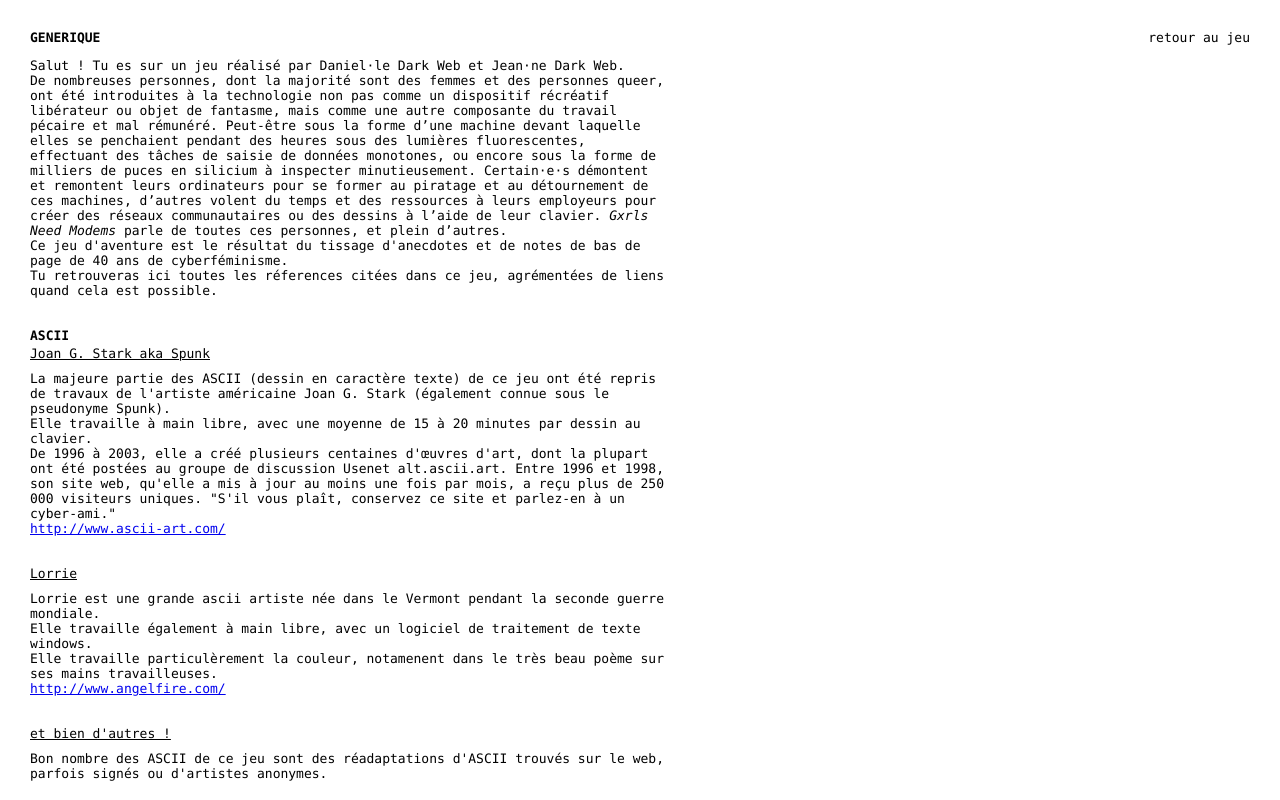
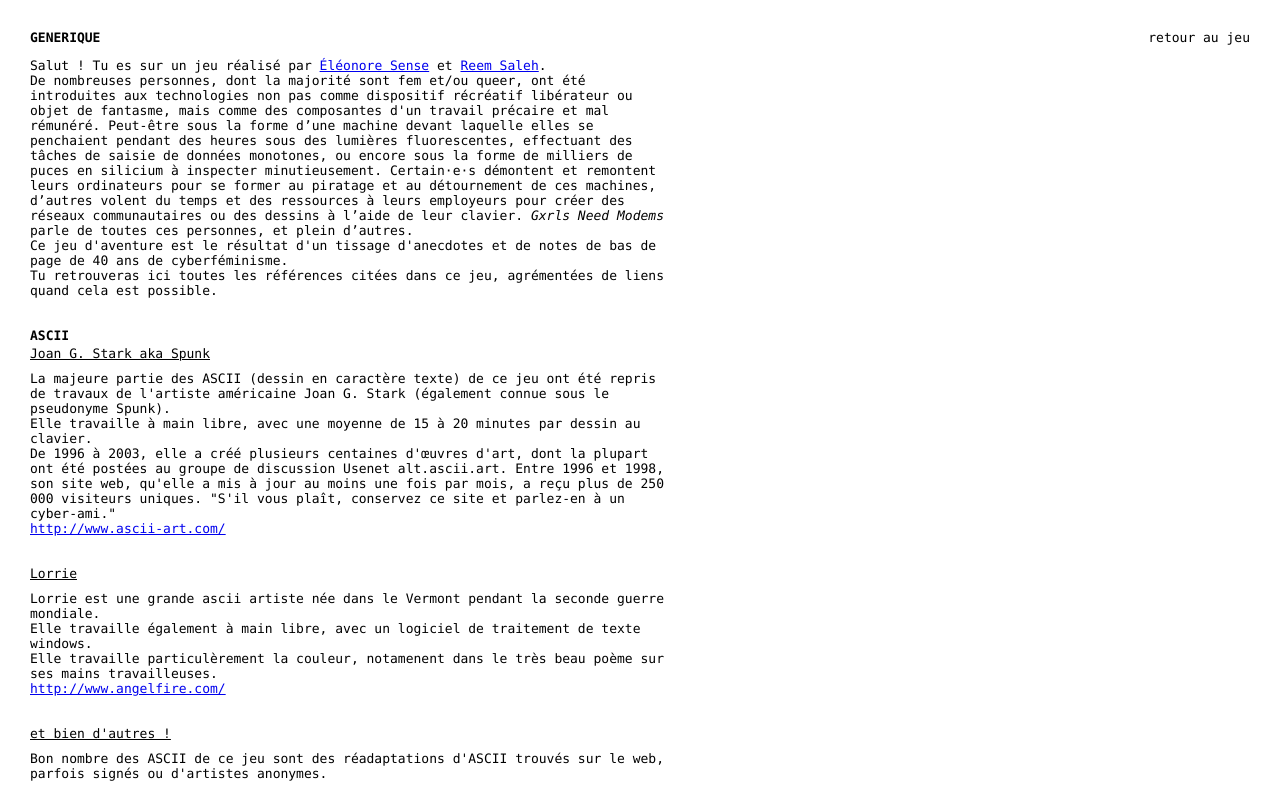
Before and after one commit to gxrls-need-modems/gxrls-need-modems.github.io, a plain HTML site: page INDEX/index.html in a window 1280 px wide. Shown: the top 800 px of the page. Drawn offline with Linux system fonts and the light colour scheme.

Commit message:
intro index update

```diff
--- a/INDEX/index.html
+++ b/INDEX/index.html
@@ -84,11 +84,10 @@ margin-top: 30px;
 
 <div id="tout">
 <div class="les_parties"><p class="titre">GENERIQUE</p>
-<p>Salut ! Tu es sur un jeu réalisé par Daniel·le Dark Web et Jean·ne Dark Web.
-<br>De nombreuses personnes, dont la majorité sont des femmes et des personnes queer, ont été introduites à la technologie non pas comme un dispositif récréatif libérateur ou objet de fantasme, mais comme une autre composante du
-travail pécaire et mal rémunéré. Peut-être sous la forme d’une machine devant laquelle elles se penchaient pendant des heures sous des lumières fluorescentes, effectuant des tâches de saisie de données monotones, ou encore sous la forme de milliers de puces en silicium à inspecter minutieusement. Certain·e·s démontent et remontent leurs ordinateurs pour se former au piratage et au détournement de ces machines, d’autres volent du temps et des ressources à leurs employeurs pour créer des réseaux communautaires ou des dessins à l’aide de leur clavier. <i>Gxrls Need Modems</i> parle de toutes ces personnes, et plein d’autres.
-<br>Ce jeu d'aventure est le résultat du tissage d'anecdotes et de notes de bas de page de 40 ans de cyberféminisme.
-<br>Tu retrouveras ici toutes les réferences citées dans ce jeu, agrémentées de liens quand cela est possible.
+<p>Salut ! Tu es sur un jeu réalisé par <a href="https://eleonore-sense.github.io/bonjour/" target="_blank" class="lien">Éléonore Sense</a> et <a href="https://reemsaleh.fr/" target="_blank" class="lien">Reem Saleh</a>.
+<br>De nombreuses personnes, dont la majorité sont fem et/ou queer, ont été introduites aux technologies non pas comme dispositif récréatif libérateur ou objet de fantasme, mais comme des composantes d'un travail précaire et mal rémunéré. Peut-être sous la forme d’une machine devant laquelle elles se penchaient pendant des heures sous des lumières fluorescentes, effectuant des tâches de saisie de données monotones, ou encore sous la forme de milliers de puces en silicium à inspecter minutieusement. Certain·e·s démontent et remontent leurs ordinateurs pour se former au piratage et au détournement de ces machines, d’autres volent du temps et des ressources à leurs employeurs pour créer des réseaux communautaires ou des dessins à l’aide de leur clavier. <i>Gxrls Need Modems</i> parle de toutes ces personnes, et plein d’autres.
+<br>Ce jeu d'aventure est le résultat d'un tissage d'anecdotes et de notes de bas de page de 40 ans de cyberféminisme.
+<br>Tu retrouveras ici toutes les références citées dans ce jeu, agrémentées de liens quand cela est possible.
 </p>
 
 </div>
```
